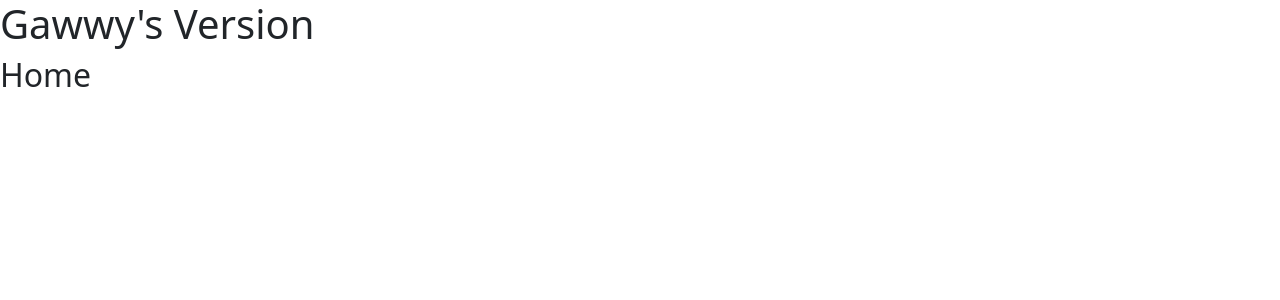
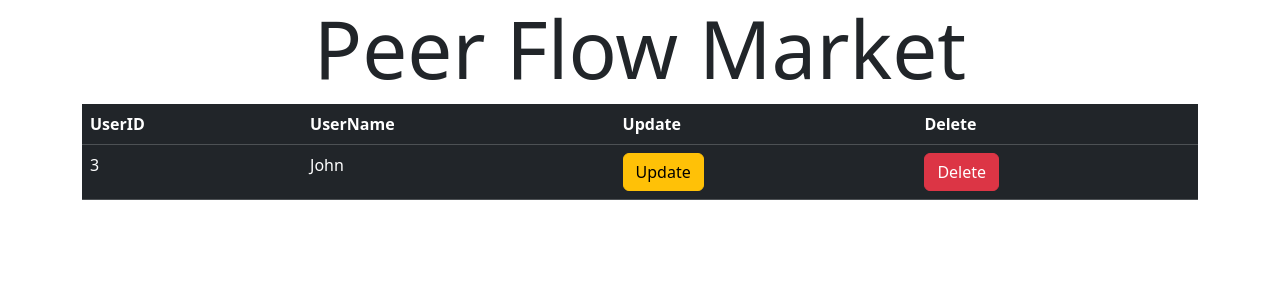
Before and after one commit to Zeeman08/PeerFlowMarket, a React (Create React App) app in the folder client/: page / in a window 1280 px wide. Shown: the top 300 px of the page. Built offline with nearby package versions, Linux system fonts and the light colour scheme.

Commit message:
GUI somewhat done

```diff
--- a/client/src/App.jsx
+++ b/client/src/App.jsx
@@ -6,8 +6,7 @@ import UserUpdate from './routes/UserUpdate';
 
 const App = () => {
   return (
-    <div>
-        <h1>Gawwy's Version</h1>
+    <div className="container">
         <Router>
             <Routes>
                 <Route path="/" element={<Home />} />
--- /dev/null
+++ b/client/src/components/Header.jsx
@@ -0,0 +1,13 @@
+import React from 'react';
+
+const Header = () => {
+  return (
+    <div>
+      <h1 className = "font-weight-light display-1 text-center">
+        Peer Flow Market
+      </h1>
+    </div>
+  );
+};
+
+export default Header;
--- /dev/null
+++ b/client/src/components/UserList.jsx
@@ -0,0 +1,28 @@
+import React from 'react';
+
+const UserList = () => {
+  return (
+    <div className="list-group">
+      <table className="table table-hover table-dark">
+        <thead>
+          <tr className="bg-primary">
+            <th scope="col">UserID</th>
+            <th scope="col">UserName</th>
+            <th scope="col">Update</th>
+            <th scope="col">Delete</th>
+          </tr>
+        </thead>
+        <tbody>
+          <tr>
+            <td>3</td>
+            <td>John</td>
+            <td><button className="btn btn-warning">Update</button></td>
+            <td><button className="btn btn-danger">Delete</button></td>
+          </tr>
+        </tbody>
+      </table>
+    </div>
+  );
+};
+
+export default UserList;
--- a/client/src/routes/Home.jsx
+++ b/client/src/routes/Home.jsx
@@ -1,11 +1,14 @@
 import React from 'react';
+import Header from '../components/Header';
+import UserList from '../components/UserList';
 
 const Home = () => {
   return (
     <div>
-      <h2>Home</h2>
+      <Header />
+      <UserList />
     </div>
   )
 }
 
-export default Home
+export default Home;
```
